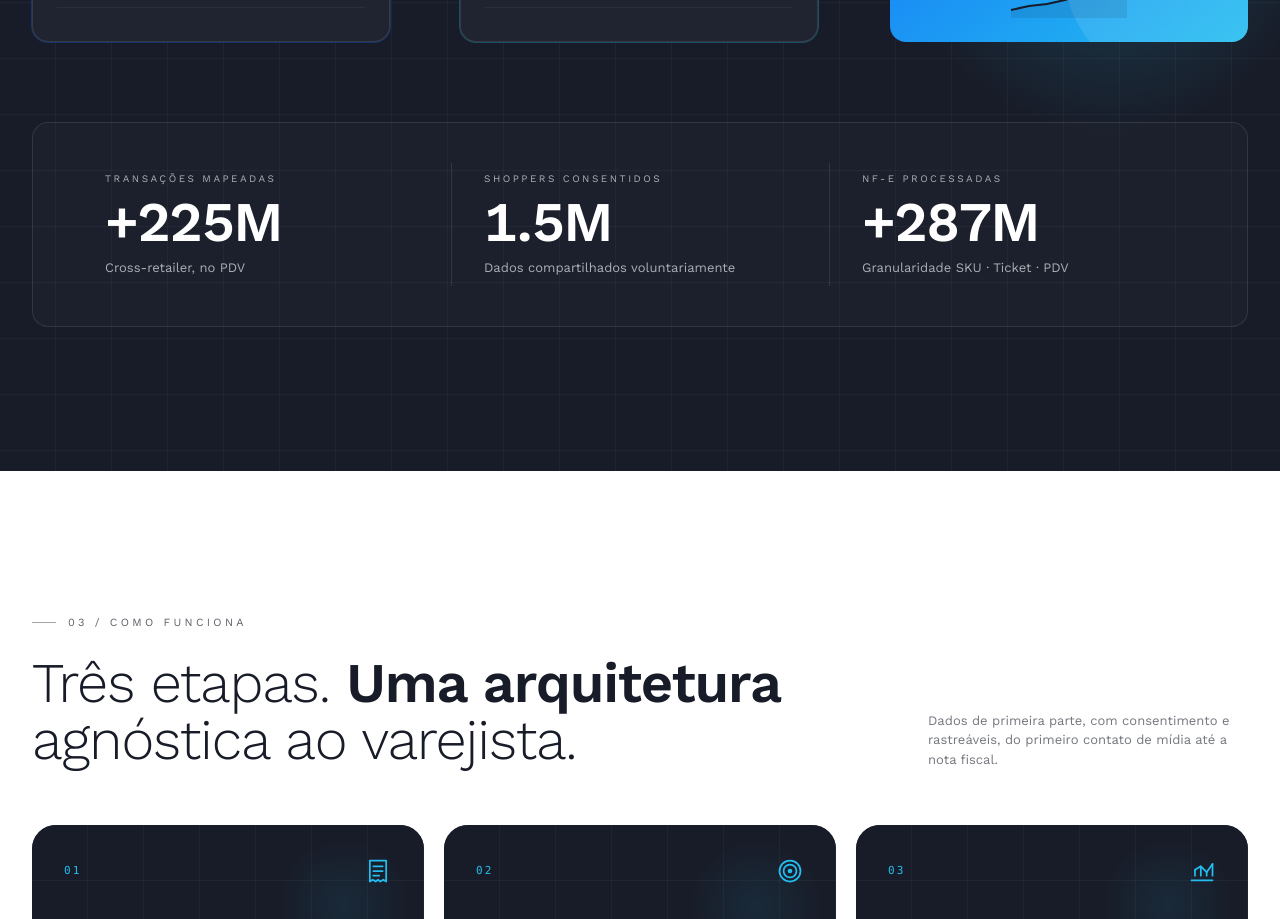
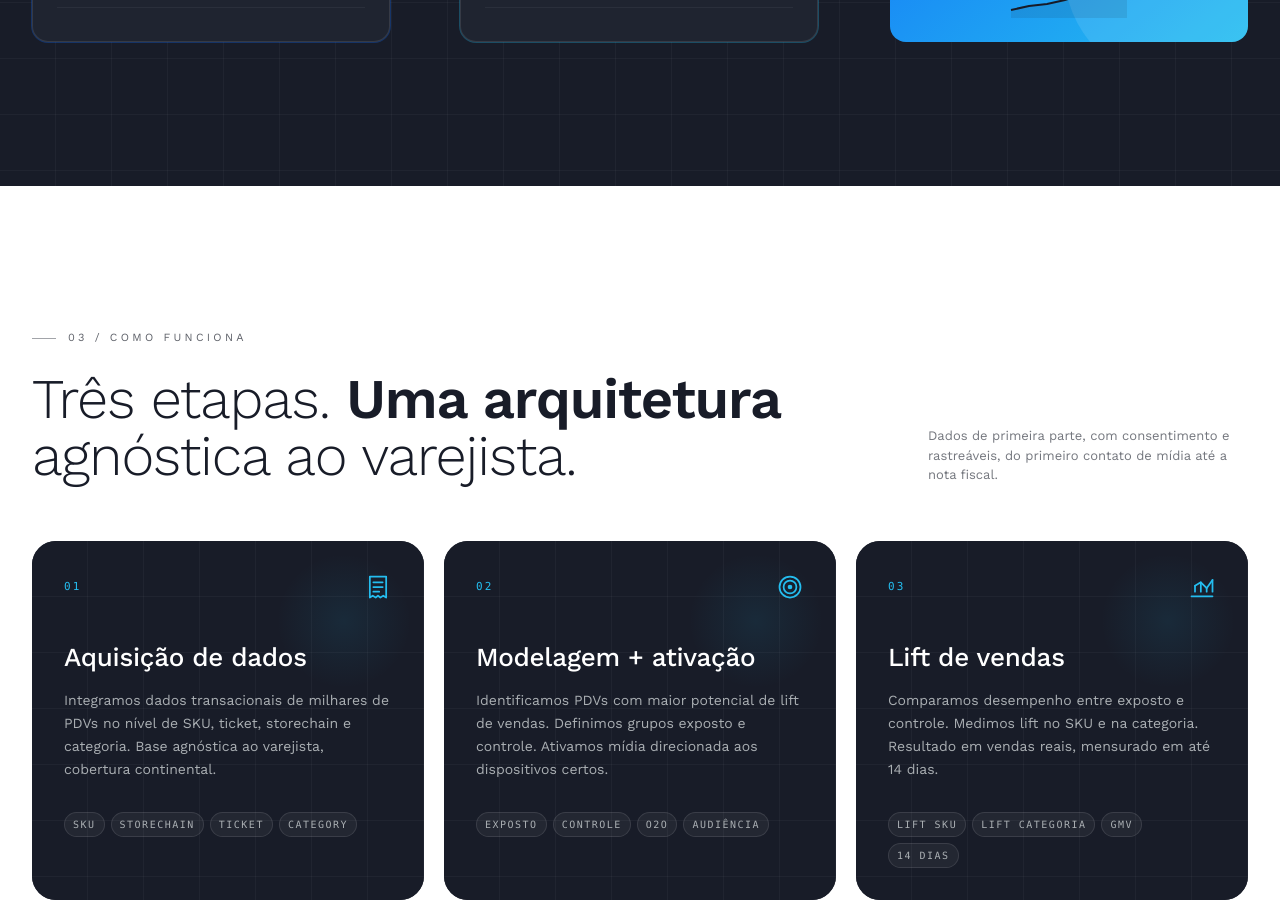
Before and after one commit to HYPR-Projects/hypr-groundflow-website, a React (Vite) app: page / in a window 1280 px wide. Shown: the part 2740-3659 px from the top of the page. Built offline with nearby package versions, Linux system fonts and the light colour scheme; the HTML template or start-up script is replaced by a standard one.

Commit message:
remove redundant metrics box

```diff
--- a/src/App.jsx
+++ b/src/App.jsx
@@ -825,11 +825,6 @@ function Solucao() {
           <ResultCard />
         </div>
 
-        <div className="mt-16 md:mt-20 border border-white/10 rounded-2xl bg-white/[0.02] p-6 md:p-10 grid grid-cols-1 md:grid-cols-3 divide-y md:divide-y-0 md:divide-x divide-white/10">
-          <MetricCell kicker="Transações mapeadas" value="+225M" sub="Cross-retailer, no PDV" />
-          <MetricCell kicker="Shoppers consentidos" value="1.5M" sub="Dados compartilhados voluntariamente" />
-          <MetricCell kicker="NF-e processadas" value="+287M" sub="Granularidade SKU · Ticket · PDV" />
-        </div>
       </div>
     </section>
   );
```
